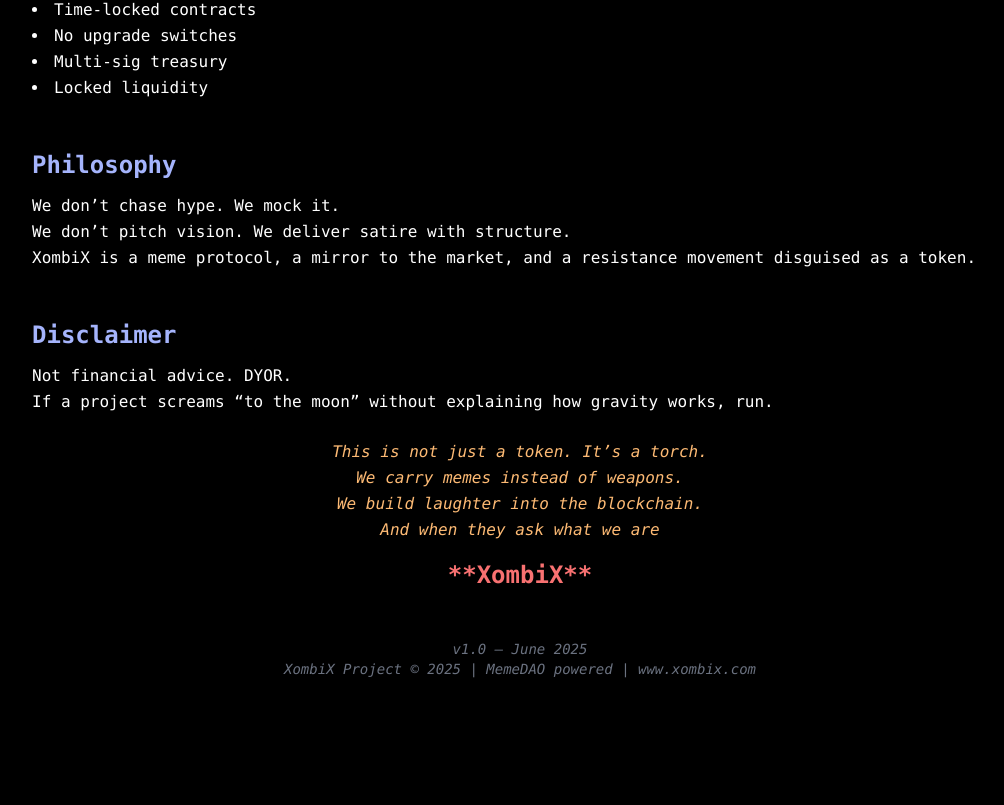
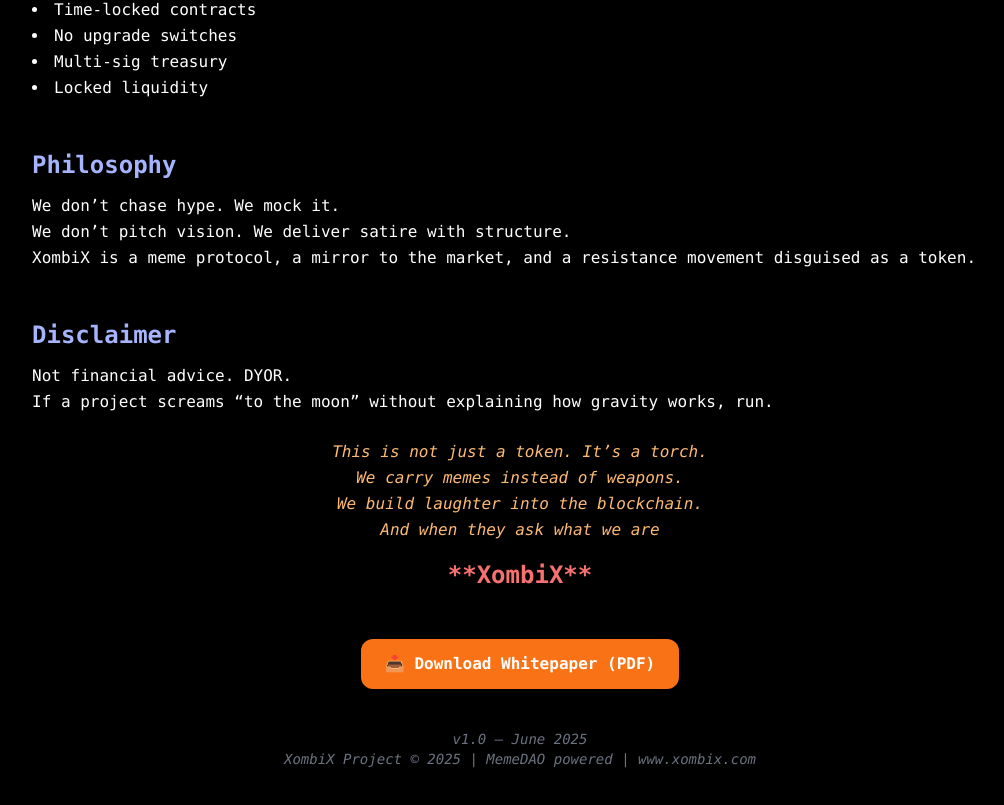
Before and after one commit to GurhanAksoy/xombix-website, a React (Vite) app: page /whitepaper in a window 1280 px wide. Shown: the part 2260-3065 px from the top of the page, without its empty margins (120-1124 px from the left). Before the commit the page ends 2987 px from the top, so only its background shows below. Built offline with nearby package versions, Linux system fonts and the light colour scheme.

Commit message:
PDF butonu düzeltildi

```diff
--- a/src/components/Whitepaper.jsx
+++ b/src/components/Whitepaper.jsx
@@ -157,19 +157,24 @@ export default function Whitepaper() {
         <p className="text-center text-2xl mt-4 font-bold text-red-400">**XombiX**</p>
       </section>
 
-      <p className="text-sm text-center mt-10 text-gray-500 italic">v1.0 – June 2025<br/>
+     {/* 📥 PDF Download Button */}
+      <div className="text-center mt-12">
+        <a
+          href="/xombix-whitepaper.pdf"
+          target="_blank"
+          rel="noopener noreferrer"
+          className="inline-block bg-orange-500 hover:bg-orange-600 text-white font-bold py-3 px-6 rounded-xl shadow-md transition duration-300"
+          download
+        >
+          📥 Download Whitepaper (PDF)
+        </a>
+      </div>
+
+      {/* Footer */}
+      <p className="text-sm text-center mt-10 text-gray-500 italic">
+        v1.0 – June 2025<br />
         XombiX Project © 2025 | MemeDAO powered | www.xombix.com
       </p>
     </main>
   );
 }
-
-<div className="text-center mt-8">
-  <a
-    href="/xombix-whitepaper.pdf"
-    download
-    className="bg-orange-500 hover:bg-orange-600 text-white px-5 py-2 rounded-xl shadow-lg transition duration-300"
-  >
-    📥 Download PDF
-  </a>
-</div>
```
